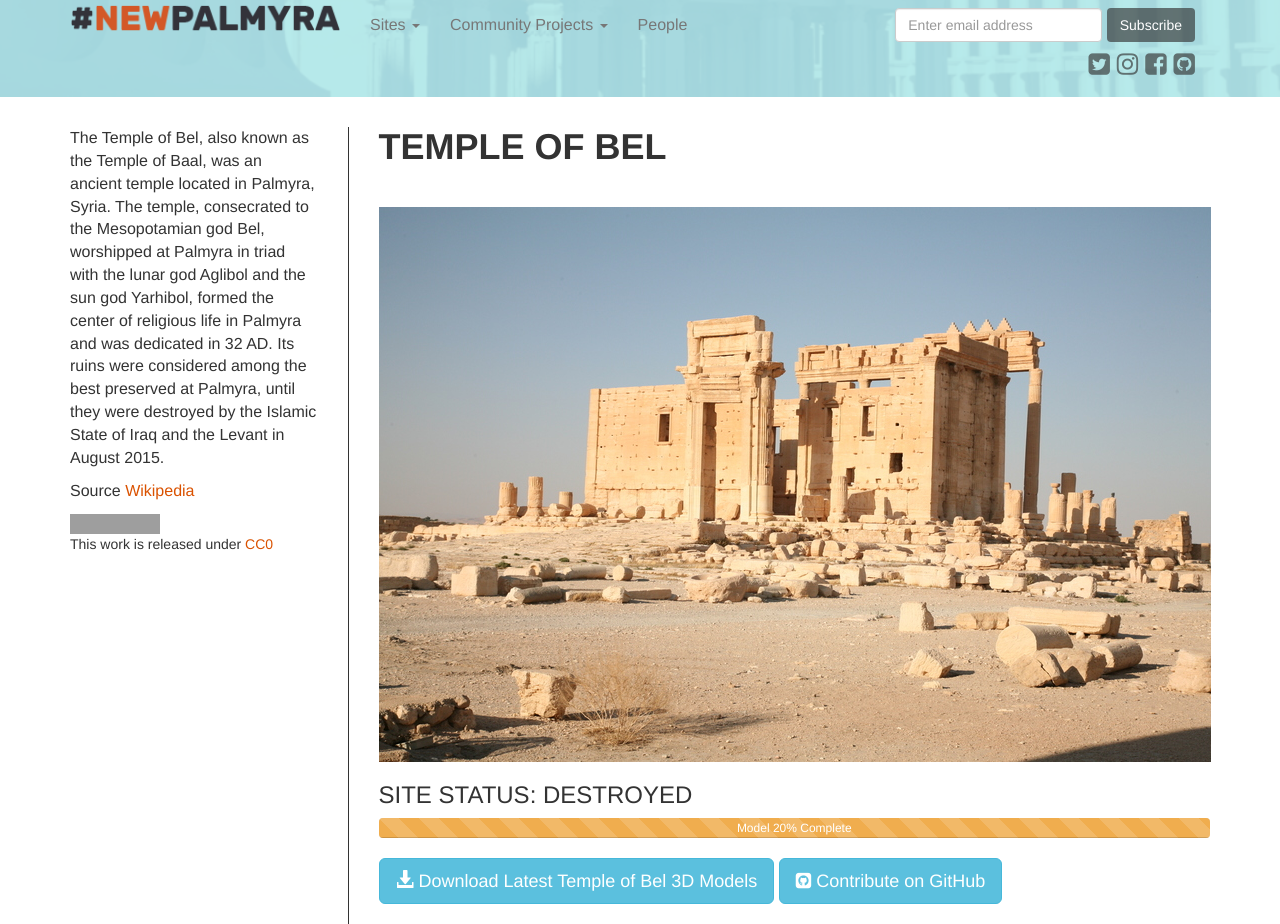
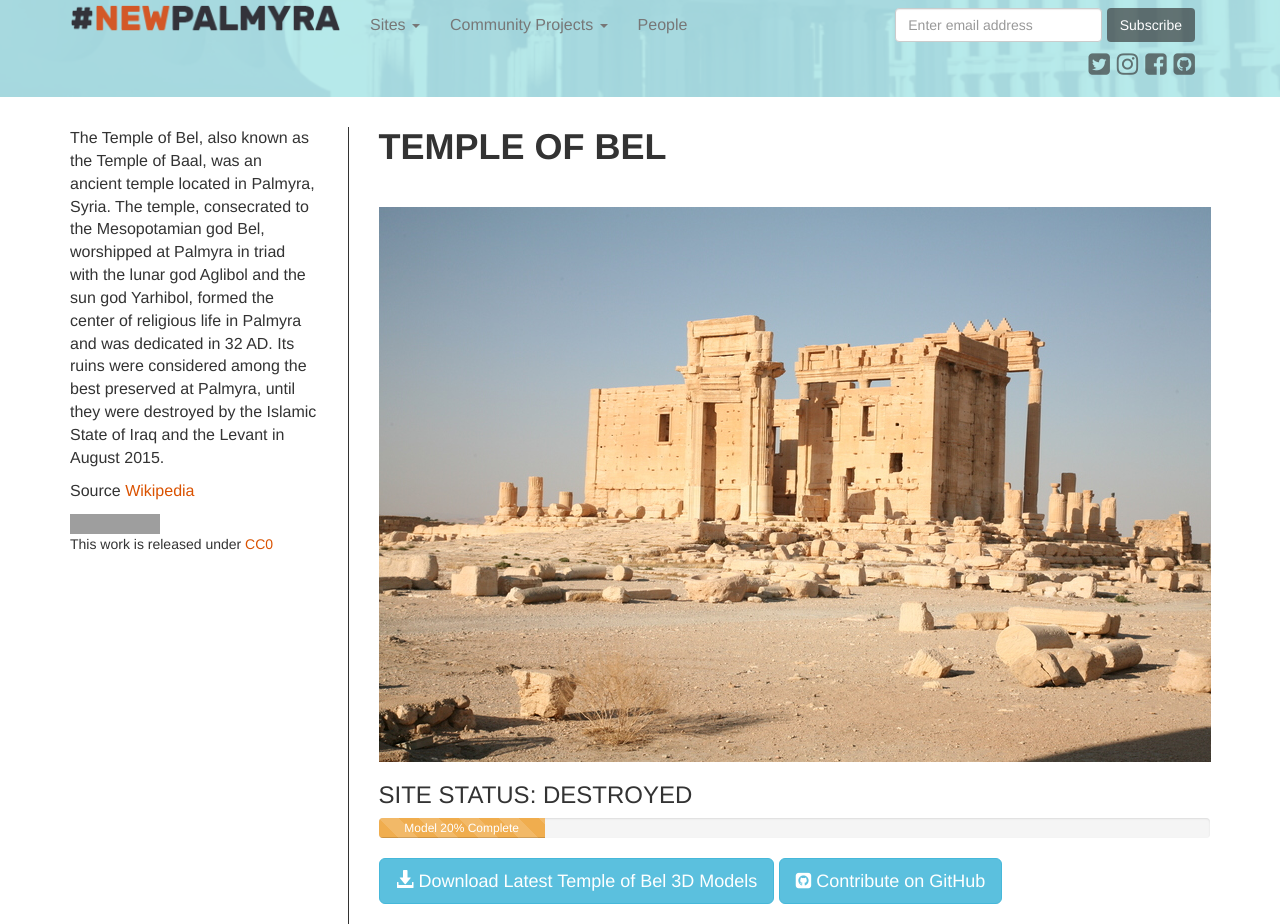
Before and after one commit to YasserMustafa/newpalmyra.org, a Jekyll site: the page built from models/temple-of-bel.html, in a window 1280 px wide. Shown: the top 924 px of the page. Built offline with Jekyll 4.4.1, drawn with Linux system fonts in a browser that asks for light colours; nearby versions of some CDN libraries; grey boxes are pictures that could not be loaded.

Commit message:
updated progress bar

```diff
--- a/models/temple-of-bel.html
+++ b/models/temple-of-bel.html
@@ -17,7 +17,7 @@ direction: ltr
   <h3>Site Status: Destroyed</h3>
 
   <div class="progress">
-    <div class="progress-bar progress-bar-warning progress-bar-striped" role="progressbar" aria-valuenow="20" aria-valuemin="0" aria-valuemax="100" style="width: 100%">
+    <div class="progress-bar progress-bar-warning progress-bar-striped" role="progressbar" aria-valuenow="20" aria-valuemin="0" aria-valuemax="100" style="width: 20%">
       Model 20% Complete
     </div>
   </div>
```
